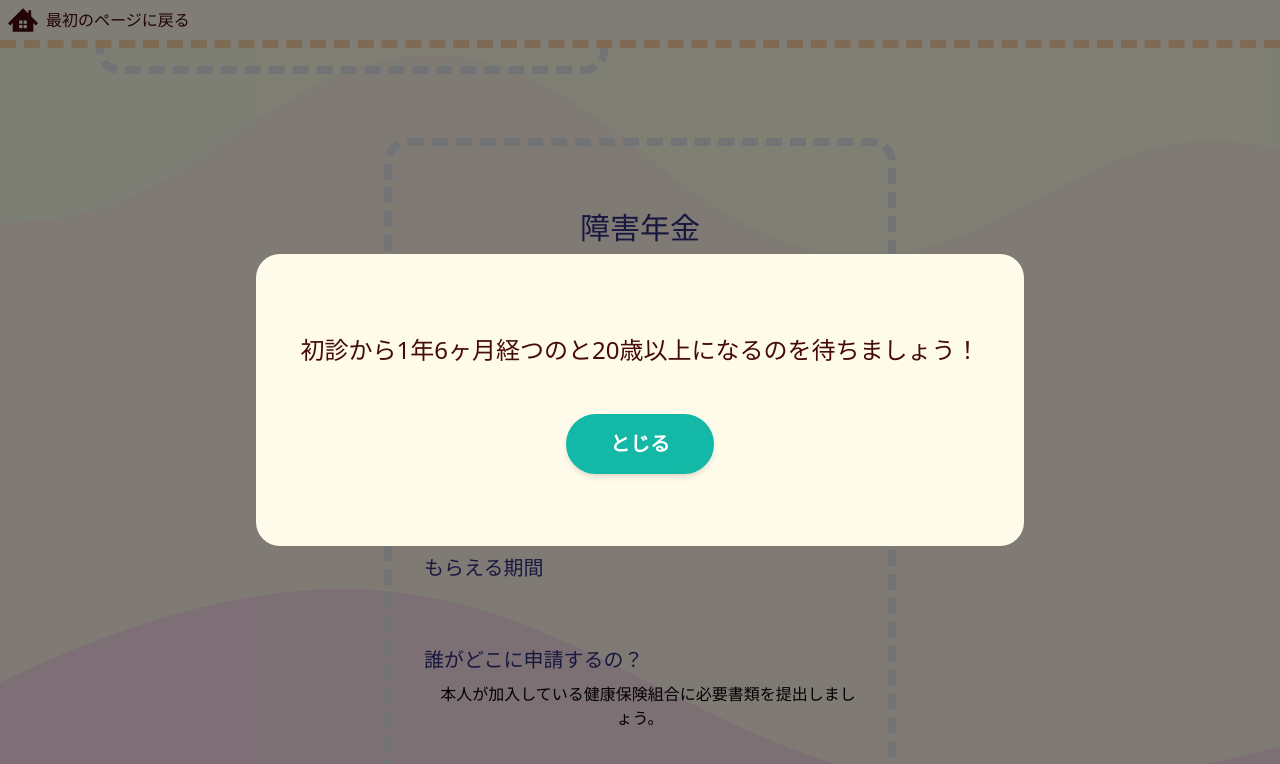
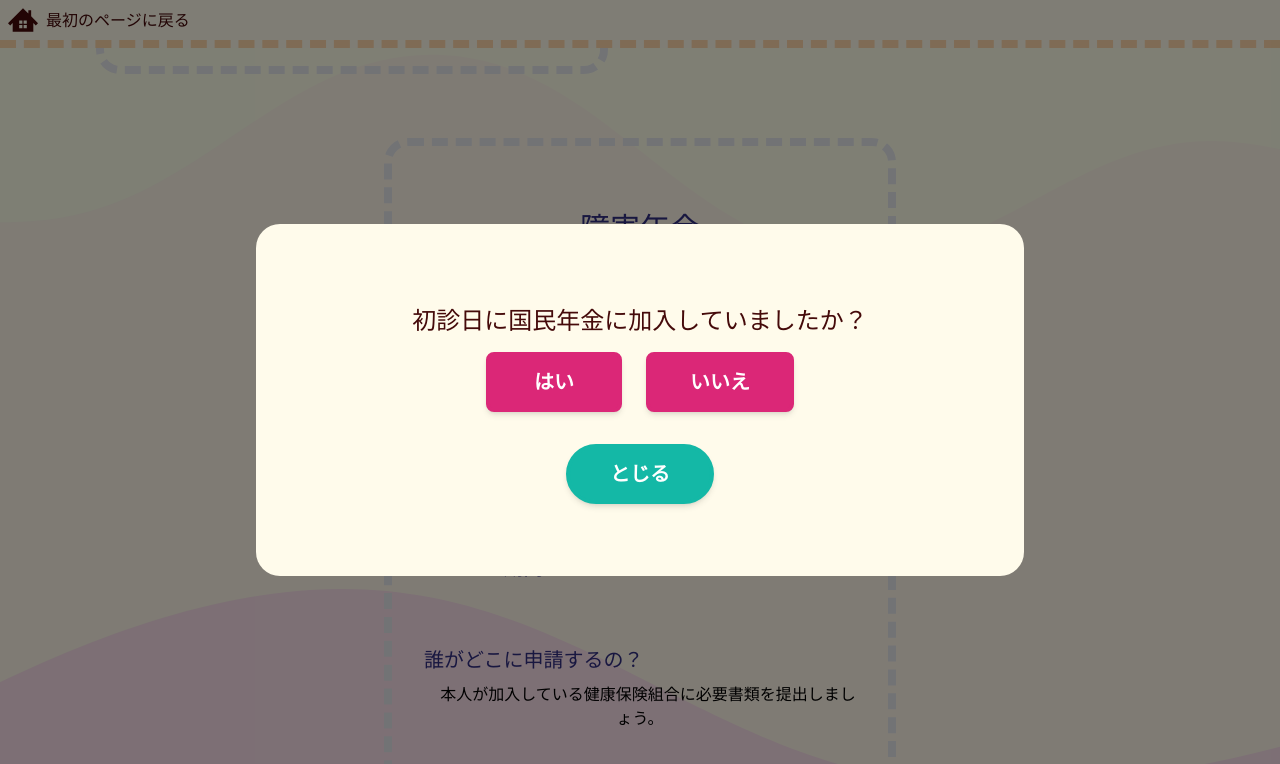
Before and after one commit to Miki-Sh/fukushi, a Next.js app: page /Syoubyou in a window 1280 px wide. Both pictures are taken after a click on the button "障害基礎年金もらえるか診断！". Shown: the part 2162-2926 px from the top of the page. Built offline with nearby package versions, Linux system fonts and the light colour scheme.

Commit message:
🐛 最初の質問を修正

```diff
--- a/src/components/SyougaiKisonen.jsx
+++ b/src/components/SyougaiKisonen.jsx
@@ -3,7 +3,7 @@ import Modal from 'src/components/Modal';
 
 const SyougaiKisonen = (props) => {
   const setKisoOpen = props.setKisoOpen;
-  const [ i, setI ] = useState(2);
+  const [ i, setI ] = useState(3);
   const list = [
     {
       'q': '受給要件に当てはまります！',
```
